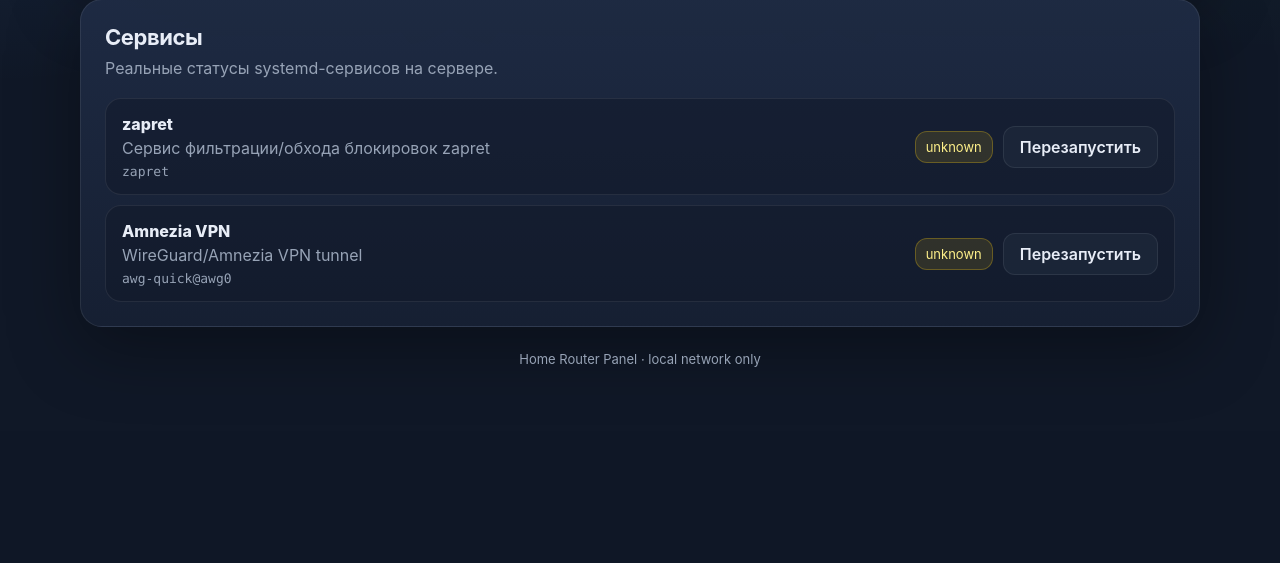
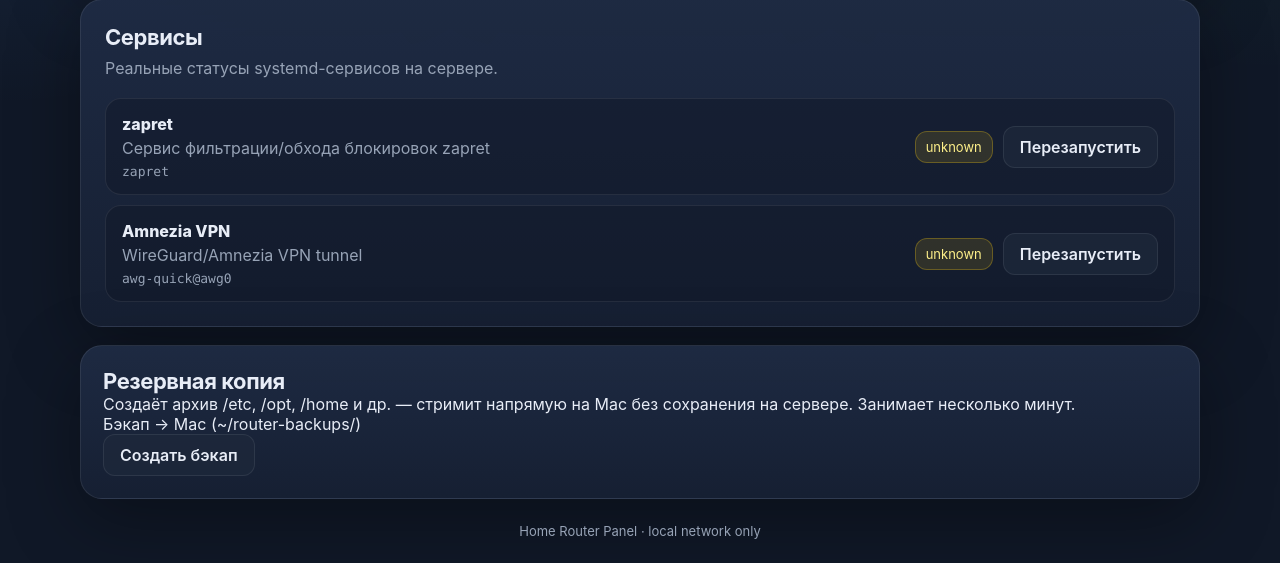
Before and after one commit to meteopavel/Home_Router_Panel, a FastAPI app: page / in a window 1280 px wide. Shown: the part 369-932 px from the top of the page. Before the commit the page ends 736 px from the top, so only its background shows below. Run offline with FastAPI, Linux system fonts and the light colour scheme.

Commit message:
add backup endpoint and UI section

```diff
--- a/app/main.py
+++ b/app/main.py
@@ -1,4 +1,5 @@
 from pathlib import Path
+import subprocess
 
 from fastapi import FastAPI, Form, HTTPException, Request
 from fastapi.responses import RedirectResponse
@@ -179,6 +180,25 @@ def service_restart(name: str):
     return RedirectResponse(url="/", status_code=303)
 
 
+@app.post("/backup/run")
+def backup_run():
+    try:
+        result = subprocess.run(
+            ["/usr/bin/sudo", "-n", "/usr/local/sbin/home-router-backup"],
+            capture_output=True,
+            text=True,
+            timeout=600,
+        )
+    except subprocess.TimeoutExpired:
+        raise HTTPException(status_code=500, detail="Backup timed out after 10 minutes")
+    if result.returncode != 0:
+        raise HTTPException(
+            status_code=500,
+            detail=result.stderr.strip() or "Backup failed",
+        )
+    return RedirectResponse(url="/?backup=ok", status_code=303)
+
+
 @app.get("/health")
 def health():
     return {"status": "ok"}
--- a/templates/index.html
+++ b/templates/index.html
@@ -73,4 +73,22 @@
     </div>
 </section>
 
+<section class="card">
+    <h2 class="section-title">Резервная копия</h2>
+    <p class="section-hint">Создаёт архив /etc, /opt, /home и др. — стримит напрямую на Mac без сохранения на сервере. Занимает несколько минут.</p>
+    <div class="row">
+        <div class="row-info">
+            <span class="row-name">Бэкап → Mac (~/router-backups/)</span>
+        </div>
+        <div class="row-actions">
+            {% if request.query_params.get('backup') == 'ok' %}
+                <span class="pill pill-green">Готово</span>
+            {% endif %}
+            <form method="post" action="/backup/run" class="inline-form">
+                <button class="button" type="submit">Создать бэкап</button>
+            </form>
+        </div>
+    </div>
+</section>
+
 {% endblock %}
```
